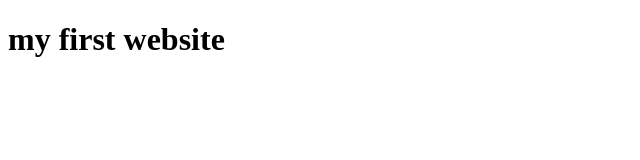
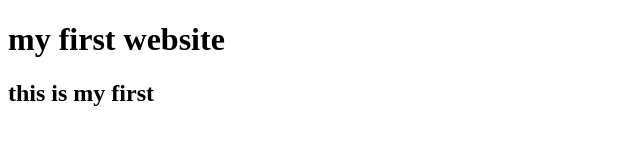
Before and after one commit to Rabiulawal1/my-first-website, a plain HTML site: page index.html in a window 1280 px wide. Shown: the whole page, without its empty margins (0-640 px from the left). Drawn offline with Linux system fonts and the light colour scheme.

Commit message:
learn github

```diff
--- a/index.html
+++ b/index.html
@@ -7,5 +7,6 @@
 </head>
 <body>
     <h1>my first website</h1>
+    <h2>this is my first</h2>
 </body>
 </html>
```
